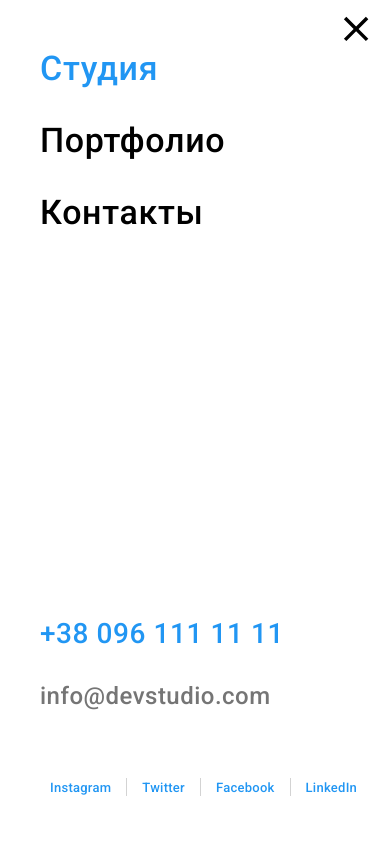
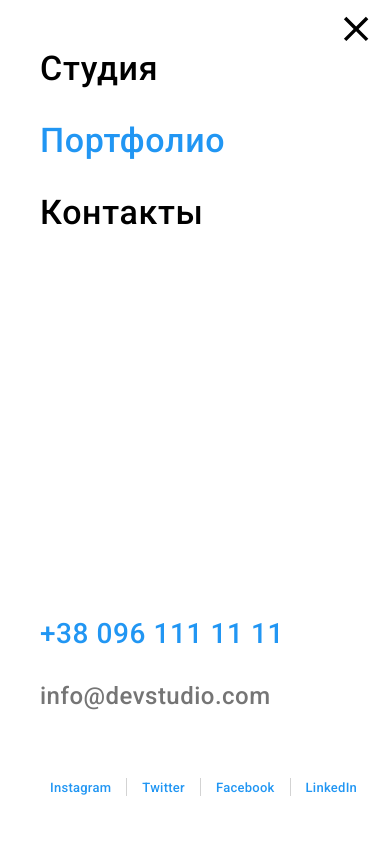
Before and after one commit to AnnaBoldyreva1505/goit-markup-hw-08_1, a plain HTML site: page portfolio.html in a window 390 px wide. Both pictures are taken after a click on the button 355 px from the left and 35 px from the top of the page. Shown: the top 843 px of the page. Drawn offline with nearby package versions, Linux system fonts and the light colour scheme; files that its build step writes are made by us from their sources.

Commit message:
Update portfolio.html

```diff
--- a/portfolio.html
+++ b/portfolio.html
@@ -73,10 +73,10 @@
           </button>
           <ul class="list mobile-menu__list">
             <li class="mobile_menu__item">
-              <a class="mobile-menu__link link menu__link_current" href="index.html">Студия</a>
+              <a class="mobile-menu__link link " href="index.html">Студия</a>
             </li>
             <li class="mobile_menu__item">
-              <a class="mobile-menu__link link" href="portfolio.html">Портфолио</a>
+              <a class="mobile-menu__link menu__link_current link" href="portfolio.html">Портфолио</a>
             </li>
             <li class="mobile_menu__item">
               <a class="mobile-menu__link link" href="">Контакты</a>
```
